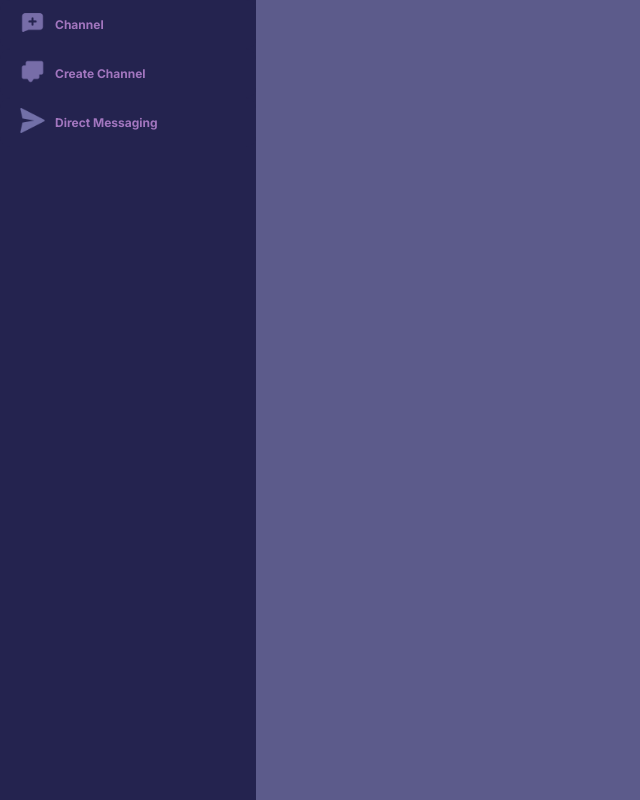
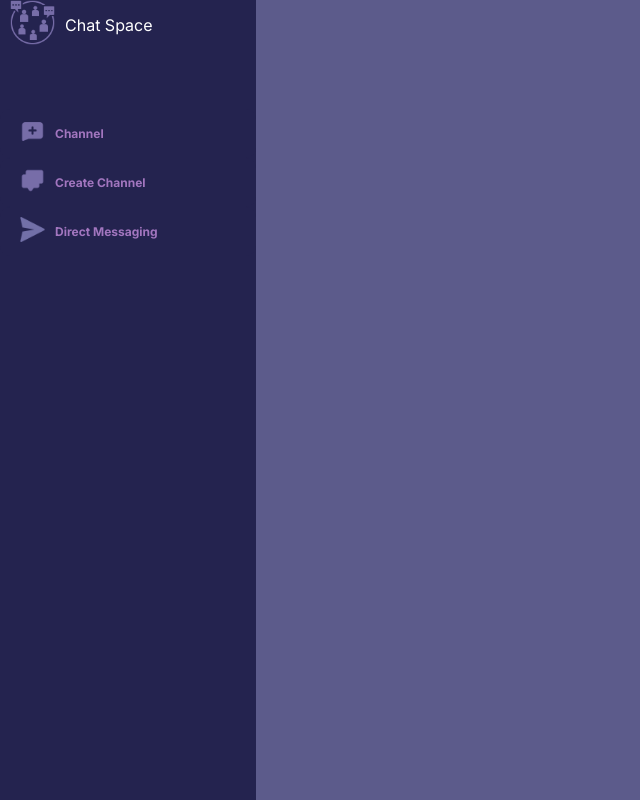
Before and after one commit to soufiane-amt/ft_transcendance, a Next.js app: page /chat in a window 1280 px wide. Shown: the whole page, without its empty margins (0-640 px from the left). Built offline with nearby package versions, Linux system fonts and the light colour scheme.

Commit message:
Add space Chat icon above the left bar

```diff
--- a/src/app/components/ChatLeftBar/ChatLeftBar.module.css
+++ b/src/app/components/ChatLeftBar/ChatLeftBar.module.css
@@ -6,9 +6,34 @@
     width: 20vw;
 }
 
+.chat_space{
+    display: flex;
+    align-items: center;
+    margin-bottom: 60px;
+}
+
+.chat_space__icon img{
+    width: 45px;
+    height: 45px;
+    margin-left: 10px;
+    margin-right: 10px;
+}
+
+.chat_space__name{
+    font-size: 16px;
+    color: #ffffff;
+    margin-bottom: 10px;
+    margin-top: 10px;
+    text-align: center;
+}
+
+
 @media (max-width:650px)
 {
     .chat_left_bar__side_bar{
         width: 15vw;
     }
+    .chat_space__name{
+        display: none;
+    }
 }
--- a/src/app/components/ChatLeftBar/ChatLeftBar.tsx
+++ b/src/app/components/ChatLeftBar/ChatLeftBar.tsx
@@ -3,17 +3,36 @@ import style from './ChatLeftBar.module.css';
 import channelsIcon from '../../../../public/images/icons/left-bar/channel-icon.png';
 import dmIcon from '../../../../public/images/icons/left-bar/dm-icon.png';
 import createChannelIcon from '../../../../public/images/icons/left-bar/chat-bubble-icon.png';
+import chatSpaceIcon from '../../../../public/images/icons/left-bar/chat-space.png';
 
 
 
+function  ChatSpace ()
+{
+    return (
+        <div className={style.chat_space}>
+            <div className={style.chat_space__icon}>
+                <img src={chatSpaceIcon.src} alt="icon " />
+            </div>
+            <div className={style.chat_space__name}>
+                Chat Space
+            </div>
+        </div>
+    )
+}
 
 
 export function ChatLeftBar() {
     return (
             <div className={style.chat_left_bar__side_bar}>
-                <SideBarItem props={{icon: createChannelIcon.src, name: 'Channel'}}/>
-                <SideBarItem props={{icon: channelsIcon.src, name: 'Create Channel'}}/>
-                <SideBarItem props={{icon: dmIcon.src, name: 'Direct Messaging'}}/>
+                <div>
+                    <ChatSpace/>
+                </div>
+                <div>
+                    <SideBarItem props={{icon: createChannelIcon.src, name: 'Channel'}}/>
+                    <SideBarItem props={{icon: channelsIcon.src, name: 'Create Channel'}}/>
+                    <SideBarItem props={{icon: dmIcon.src, name: 'Direct Messaging'}}/>
+                </div>
             </div>
     )
 }
```
Also changed, not shown: public/images/icons/left-bar/chat-space.png (added).
